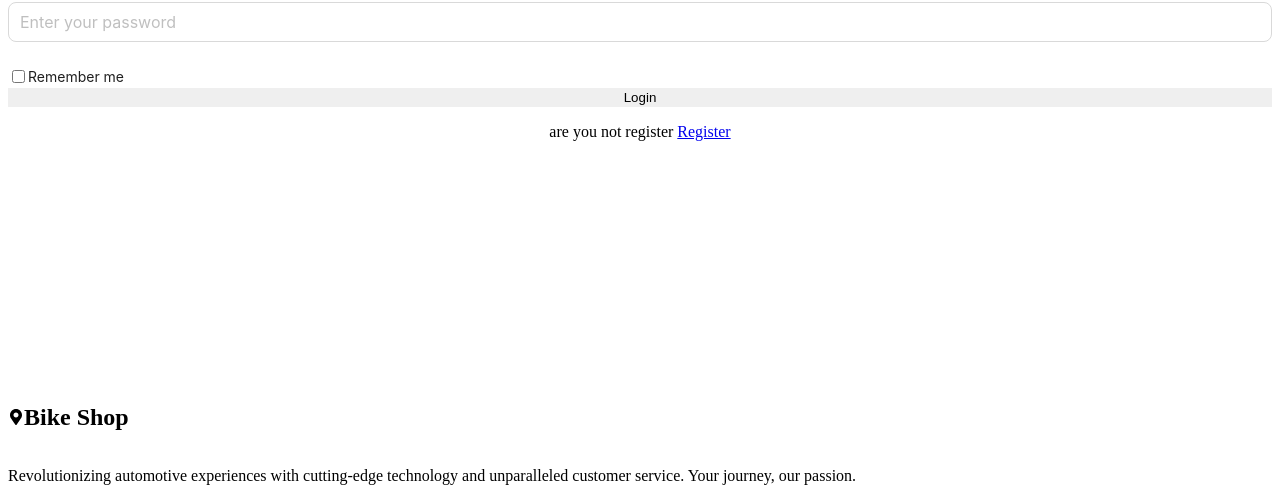
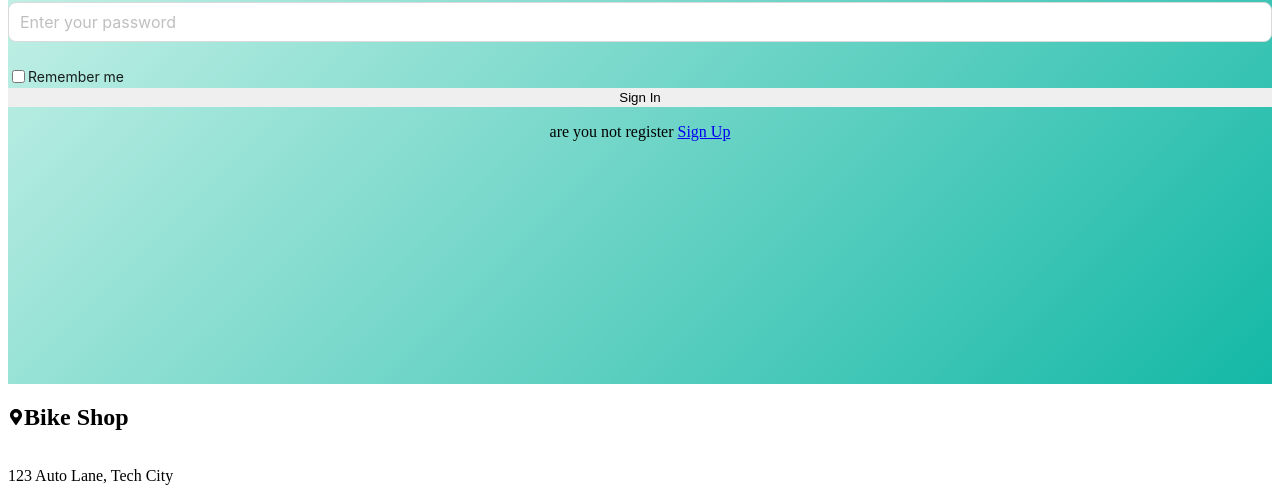
Before and after one commit to Rakesh01999/bike-shop-client, a React (Vite) app: page /login in a window 1280 px wide. Shown: the part 424-923 px from the top of the page. Built offline with nearby package versions, Linux system fonts and the light colour scheme.

Commit message:
Sign In, Sign Up -pages_background updated

```diff
--- a/src/pages/Footer/Footer.tsx
+++ b/src/pages/Footer/Footer.tsx
@@ -64,7 +64,8 @@ const Footer: React.FC = () => {
             <FaMapMarkerAlt className="text-4xl text-emerald-500" />
             <h2 className="text-3xl font-bold tracking-wider">Bike Shop</h2>
           </div>
-          <p className="text-gray-400 leading-relaxed">
+          <p className='text-gray-400 leading-relaxed'>123 Auto Lane, Tech City</p>
+          <p className="text-gray-300 leading-relaxed">
             Revolutionizing automotive experiences with cutting-edge technology
             and unparalleled customer service. Your journey, our passion.
           </p>
@@ -162,7 +163,7 @@ const Footer: React.FC = () => {
               </div>
               <div className="flex items-center space-x-3">
                 <FaMapMarkerAlt className="text-emerald-500" />
-                <span className="text-gray-400">123 Auto Lane, Tech City</span>
+                <span className="text-gray-300">123 Auto Lane, Tech City</span>
               </div>
             </div>
           </div>
--- a/src/pages/Login.tsx
+++ b/src/pages/Login.tsx
@@ -17,8 +17,8 @@ const Login = () => {
   const [login] = useLoginMutation();
 
   const onSubmit = async (data: FieldValues) => {
-
-    const toastId = toast.loading("Logging in");
+    // const toastId = toast.loading("Logging in");
+    const toastId = toast.loading("Signing in");
 
     try {
       const res = await login(data).unwrap();
@@ -26,7 +26,7 @@ const Login = () => {
       const user = verifyToken(res?.data?.accessToken);
 
       dispatch(setUser({ user: user, token: res.data.accessToken }));
-      toast.success("Logged in", { id: toastId, duration: 2000 });
+      toast.success("Signed in successfully", { id: toastId, duration: 2000 });
 
       navigate("/");
 
@@ -34,15 +34,29 @@ const Login = () => {
     } catch (err) {
       if (err instanceof Error) {
         toast.error(err?.message, { id: toastId, duration: 5000 });
-
-    } else {
-        toast.error("Something went wrong or blocked", { id: toastId, duration: 5000 })
-    }
+      } else {
+        toast.error("Something went wrong or blocked", {
+          id: toastId,
+          duration: 5000,
+        });
+      }
     }
   };
 
+  // Teal Color Palette
+  const tealColors = {
+    primary: "#0F766E", // Deep Teal
+    secondary: "#14B8A6", // Bright Teal
+    background: "#ECFDF5", // Light Teal
+  };
+
   return (
-    <div className="flex items-center justify-center h-screen">
+    <div
+      className="flex items-center justify-center h-screen"
+      style={{
+        background: `linear-gradient(135deg, ${tealColors.background} 0%, ${tealColors.secondary} 100%)`,
+      }}
+    >
       <div
         className="w-full max-w-md rounded-lg bg-gray-100 p-8 shadow-md
       xl:-mt-32 lg:-mt-20
@@ -77,15 +91,15 @@ const Login = () => {
               type="submit"
               className="flex w-full justify-center rounded-md border border-transparent bg-indigo-600 px-4 py-2 text-sm font-medium text-white mt-5 shadow-sm hover:bg-indigo-700 focus:outline-none focus:ring-2 focus:ring-indigo-500 focus:ring-offset-2"
             >
-              Login
+              Sign In
             </button>
           </div>
         </PHForm>
         <div className="mt-8 flex justify-center text-center">
           <p className="text-sm font-bold text-gray-600">
-            are you not register {" "}{" "}
+            are you not register{" "}
             <span className="font-semibold text-indigo-600">
-              <NavLink to='/register'>Register</NavLink>
+              <NavLink to="/register">Sign Up</NavLink>
             </span>
           </p>
         </div>
--- a/src/pages/Register.tsx
+++ b/src/pages/Register.tsx
@@ -14,10 +14,9 @@ const Register = () => {
   const navigate = useNavigate();
   const dispatch = useAppDispatch();
 
-  const [ register ] = useRegisterMutation();
+  const [register] = useRegisterMutation();
 
   const onSubmit = async (data: FieldValues) => {
-
     // const toastId = toast.loading("Resigtered");
     const toastId = toast.loading("Resigtering...");
 
@@ -29,18 +28,30 @@ const Register = () => {
       const user = verifyToken(res?.data?.accessToken);
 
       dispatch(setUser({ user: user, token: res.data.accessToken }));
-      toast.success("Register in", { id: toastId, duration: 2000 });
+      toast.success("Signed Up Successfully", { id: toastId, duration: 2000 });
 
       navigate("/");
 
-    // eslint-disable-next-line @typescript-eslint/no-explicit-any
-    } catch (err:any) {
+      // eslint-disable-next-line @typescript-eslint/no-explicit-any
+    } catch (err: any) {
       toast.error(err?.data?.message, { id: toastId, duration: 5000 });
     }
   };
 
+  // Teal Color Palette
+  const tealColors = {
+    primary: "#0F766E", // Deep Teal
+    secondary: "#14B8A6", // Bright Teal
+    background: "#ECFDF5", // Light Teal
+  };
+
   return (
-    <div className="flex items-center justify-center h-screen">
+    <div
+      className="flex items-center justify-center h-screen"
+      style={{
+        background: `linear-gradient(135deg, ${tealColors.background} 0%, ${tealColors.secondary} 100%)`,
+      }}
+    >
       <div
         className="w-full max-w-md rounded-lg bg-gray-100 p-8 shadow-md
       xl:-mt-32 lg:-mt-20
```
